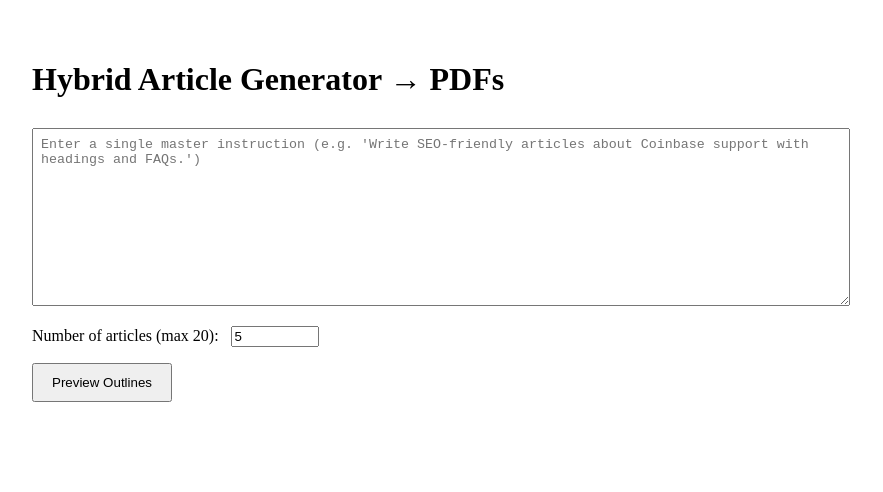
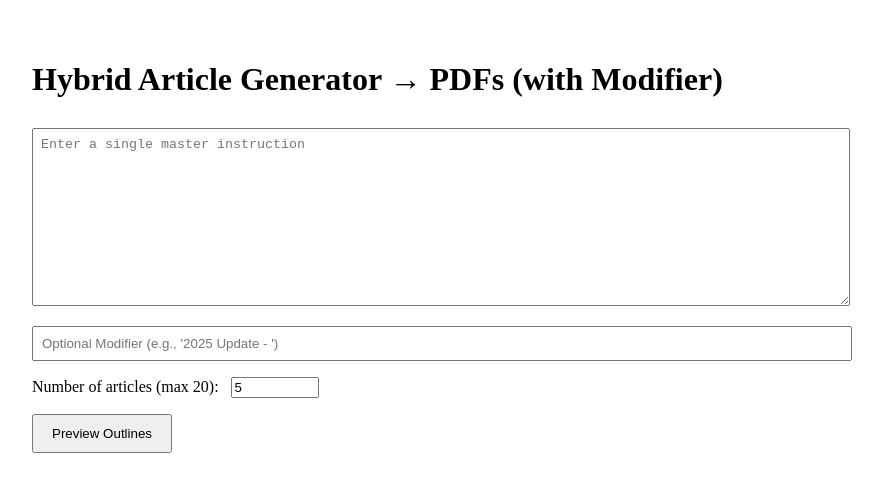
Before and after one commit to samwillson0065-ctrl/pdfbluk, a Next.js app: page / in a window 1280 px wide. Shown: the top 492 px of the page, without its empty margins (208-1091 px from the left). Built offline with nearby package versions, Linux system fonts and the light colour scheme; sample sign-in values are in the browser's storage.

Commit message:
Add files via upload

```diff
--- a/package.json
+++ b/package.json
@@ -1,5 +1,5 @@
 {
-  "name": "my-pdf-app-with-chatgpt-hybrid",
+  "name": "my-pdf-app-with-chatgpt-hybrid-modifier",
   "scripts": {
     "dev": "next dev",
     "build": "next build",
--- a/pages/api/generate-zip-from-outlines.js
+++ b/pages/api/generate-zip-from-outlines.js
@@ -51,7 +51,7 @@ MASTER INSTRUCTION: ${instruction}`;
 
 export default async function handler(req, res) {
   if (req.method !== "POST") return res.status(405).json({ error: "Method not allowed" });
-  const { outlines = [] } = req.body || {};
+  const { outlines = [], modifier = "" } = req.body || {};
   if (!Array.isArray(outlines) || outlines.length === 0) {
     return res.status(400).json({ error: "No outlines provided." });
   }
@@ -68,8 +68,9 @@ export default async function handler(req, res) {
 
   try {
     for (const art of outlines) {
-      const content = await expandOutline(art.title, art.outline, "Master instruction context");
-      const pdfBuf = await pdfBufferFrom(art.title, content);
+      const fullTitle = modifier + art.title;
+      const content = await expandOutline(fullTitle, art.outline, "Master instruction context");
+      const pdfBuf = await pdfBufferFrom(fullTitle, content);
       archive.append(pdfBuf, { name: art.filename });
     }
     await archive.finalize();
--- a/pages/index.js
+++ b/pages/index.js
@@ -10,6 +10,7 @@ export default function Home() {
   }, [router]);
 
   const [instruction, setInstruction] = useState("");
+  const [modifier, setModifier] = useState("");
   const [count, setCount] = useState(5);
   const [outlineList, setOutlineList] = useState([]);
   const [loading, setLoading] = useState(false);
@@ -42,7 +43,7 @@ export default function Home() {
       const res = await fetch("/api/generate-zip-from-outlines", {
         method: "POST",
         headers: { "Content-Type": "application/json" },
-        body: JSON.stringify({ outlines: outlineList }),
+        body: JSON.stringify({ outlines: outlineList, modifier }),
       });
       const blob = await res.blob();
       const url = URL.createObjectURL(blob);
@@ -60,13 +61,20 @@ export default function Home() {
 
   return (
     <div style={{ padding: "2rem", maxWidth: 800, margin: "auto" }}>
-      <h1>Hybrid Article Generator → PDFs</h1>
+      <h1>Hybrid Article Generator → PDFs (with Modifier)</h1>
 
       <textarea
         style={{ width: "100%", height: 160, margin: "8px 0", padding: "8px" }}
-        placeholder="Enter a single master instruction (e.g. 'Write SEO-friendly articles about Coinbase support with headings and FAQs.')"
+        placeholder="Enter a single master instruction"
         value={instruction}
         onChange={(e) => setInstruction(e.target.value)}
+      />
+
+      <input
+        style={{ width: "100%", margin: "8px 0", padding: "8px" }}
+        placeholder="Optional Modifier (e.g., '2025 Update - ')"
+        value={modifier}
+        onChange={(e) => setModifier(e.target.value)}
       />
 
       <label style={{ display: "block", marginTop: 8 }}>
@@ -96,7 +104,11 @@ export default function Home() {
           <h3>Planned Articles:</h3>
           <ul>
             {outlineList.map((a, i) => (
-              <li key={i}><b>{a.title}</b><br/><i>{a.outline}</i><br/>Filename: {a.filename}</li>
+              <li key={i}>
+                <b>{modifier}{a.title}</b><br/>
+                <i>{a.outline}</i><br/>
+                Filename: {a.filename}
+              </li>
             ))}
           </ul>
           <button
```
